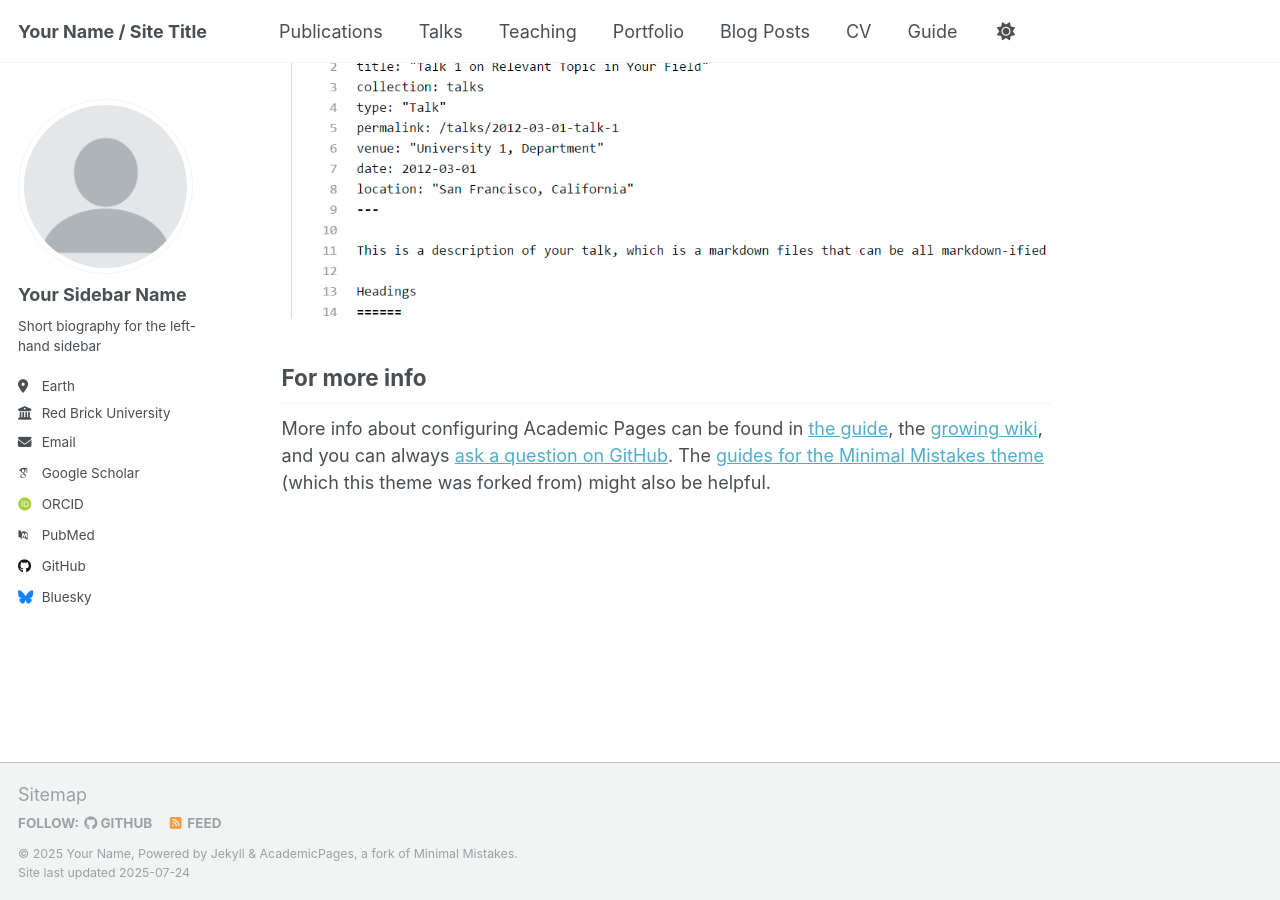
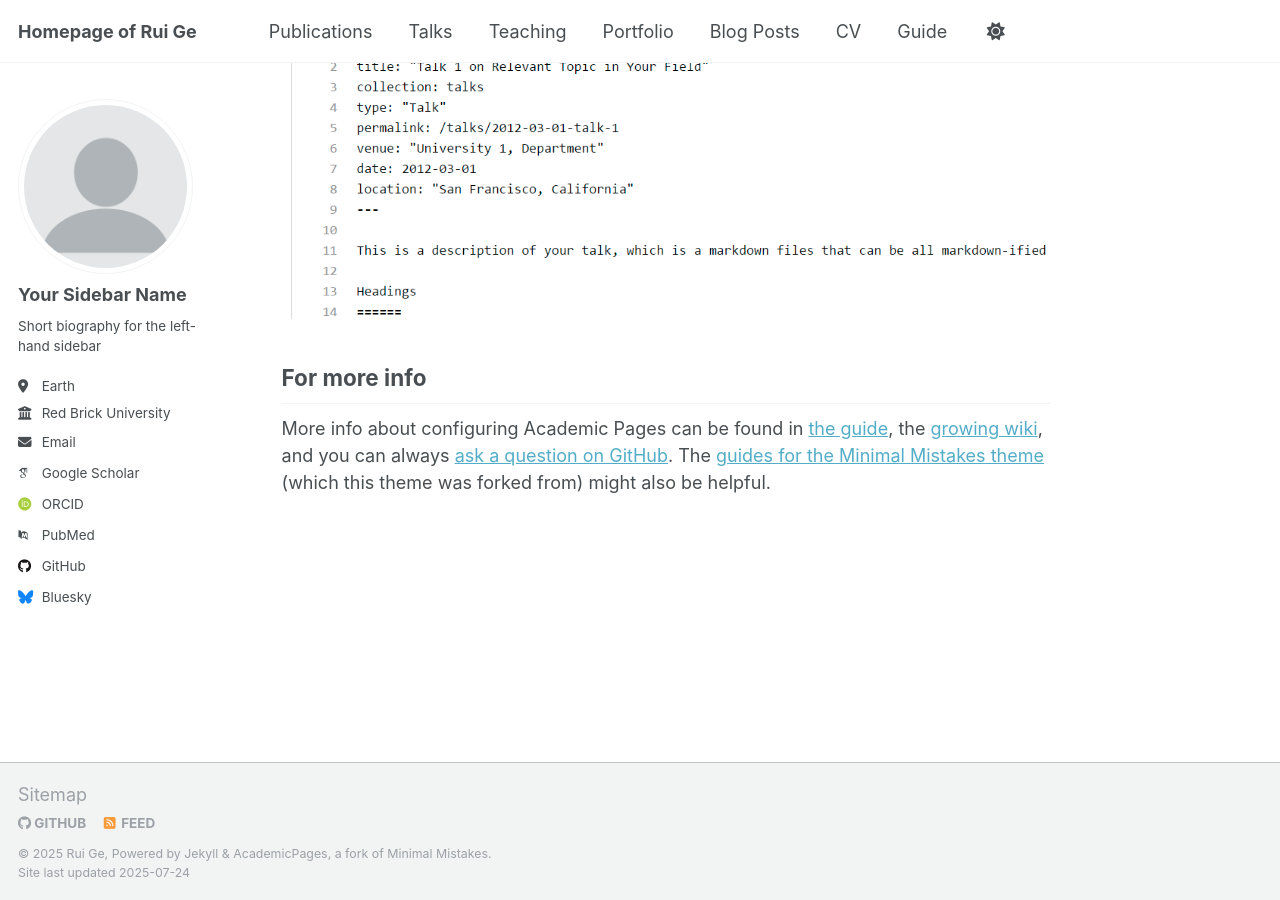
Before and after one commit to motigrez/motigrez.github.io, a Jekyll site: the page built from _pages/about.md, in a window 1280 px wide and 900 px high, scrolled down 2880 px. Built offline with Jekyll 4.4.1, drawn with Linux system fonts in a browser that asks for light colours; some web fonts are replaced; a script that is not in the unit is left out.

Commit message:
Update _config.yml

```diff
--- a/_config.yml
+++ b/_config.yml
@@ -7,15 +7,15 @@
 # server process.
 
 # Basic Site Settings
-locale                   : "en-US"
+locale                   : "Shanghai, China"
 site_theme               : "default"
-title                    : "Your Name / Site Title"
+title                    : "Homepage of Rui Ge"
 title_separator          : "-"
-name                     : &name "Your Name"
+name                     : &name "Rui Ge"
 description              : &description "personal description"
-url                      : https://academicpages.github.io # the base hostname & protocol for your site e.g. "https://[your GitHub username].github.io" or if you already have some other page hosted on Github then use "https://[your GitHub username].github.io/[Your Repo Name]"
+url                      : https://motigrez.github.io # the base hostname & protocol for your site e.g. "https://[your GitHub username].github.io" or if you already have some other page hosted on Github then use "https://[your GitHub username].github.io/[Your Repo Name]"
 baseurl                  : "" # the subpath of your site, e.g. "/blog"
-repository               : "academicpages/academicpages.github.io"
+repository               : "motigrez/motigrez.github.io"
 
 # Site Author - The following control what appear as part of the author content on the side bar.
 #               If a field is blank the icon and link will not appear, otherwise it will be shown.
@@ -34,7 +34,7 @@ author:
   # Academic websites
   academia         : # URL
   arxiv            : # URL - Update with the correct link to your profile
-  googlescholar    : "https://scholar.google.com/citations?user=PS_CX0AAAAAJ"
+  googlescholar    : "https://scholar.google.com/citations?user=39xrKBgAAAAJ&hl"
   impactstory      : # URL
   orcid            : "http://orcid.org/yourorcidurl"
   semantic         : # URL
```
